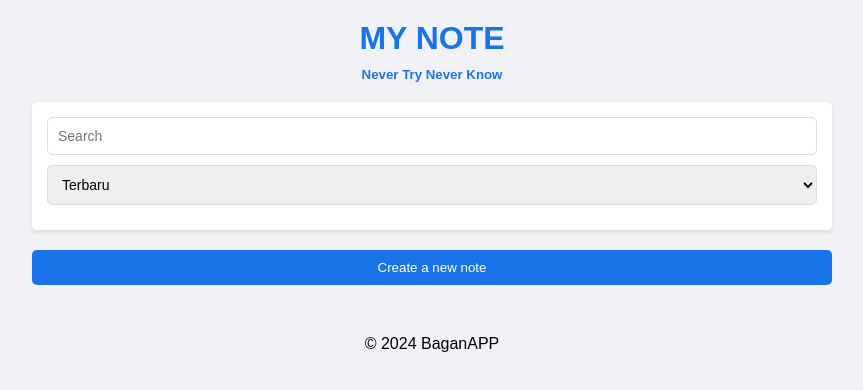
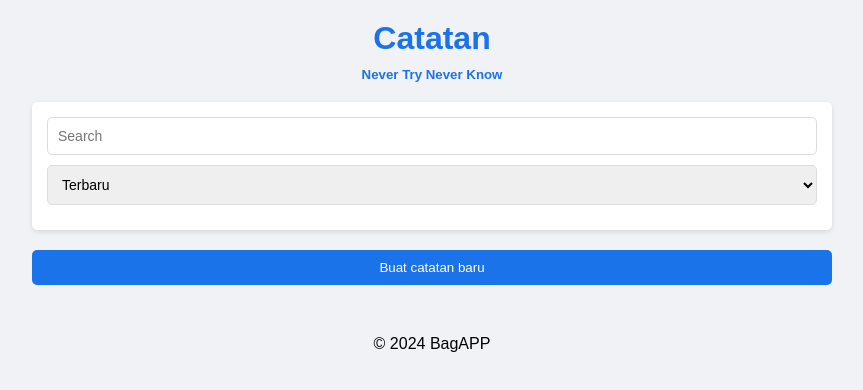
Before and after one commit to Bagas10k/catat, a plain HTML site: page index.html in a window 1280 px wide. Shown: the whole page, without its empty margins (208-1071 px from the left). Drawn offline with Linux system fonts and the light colour scheme.

Commit message:
Update index.html

```diff
--- a/index.html
+++ b/index.html
@@ -1,16 +1,16 @@
 <!DOCTYPE html>
-<html>
+<html lang="id">
 <head>
     <meta charset="UTF-8">
     <meta name="viewport" content="width=device-width, initial-scale=1.0">
-    <title>NOTE</title>
+    <title>Catatan</title>
     <link rel="stylesheet" href="style.css">
     <link rel="icon" href="icon.png">
 
 </head>
 <body>
     <div class="container">
-        <h1> MY NOTE</h1>
+        <h1>Catatan</h1>
         <h5> Never Try Never Know </h5>
 
 
@@ -24,7 +24,7 @@
             </select>
         </div>
 
-        <button class="add-note">Create a new note</button>
+        <button class="add-note">Buat catatan baru</button>
 
         <div class="note-form">
             <input type="text" id="note-title" placeholder="Judul Catatan">
@@ -36,7 +36,7 @@
         <div class="notes-container"></div>
 
         <footer>
-            <p>&copy; 2024 BaganAPP</p>
+            <p>&copy; 2024 BagAPP</p>
         </footer>
     </div>
 
```
